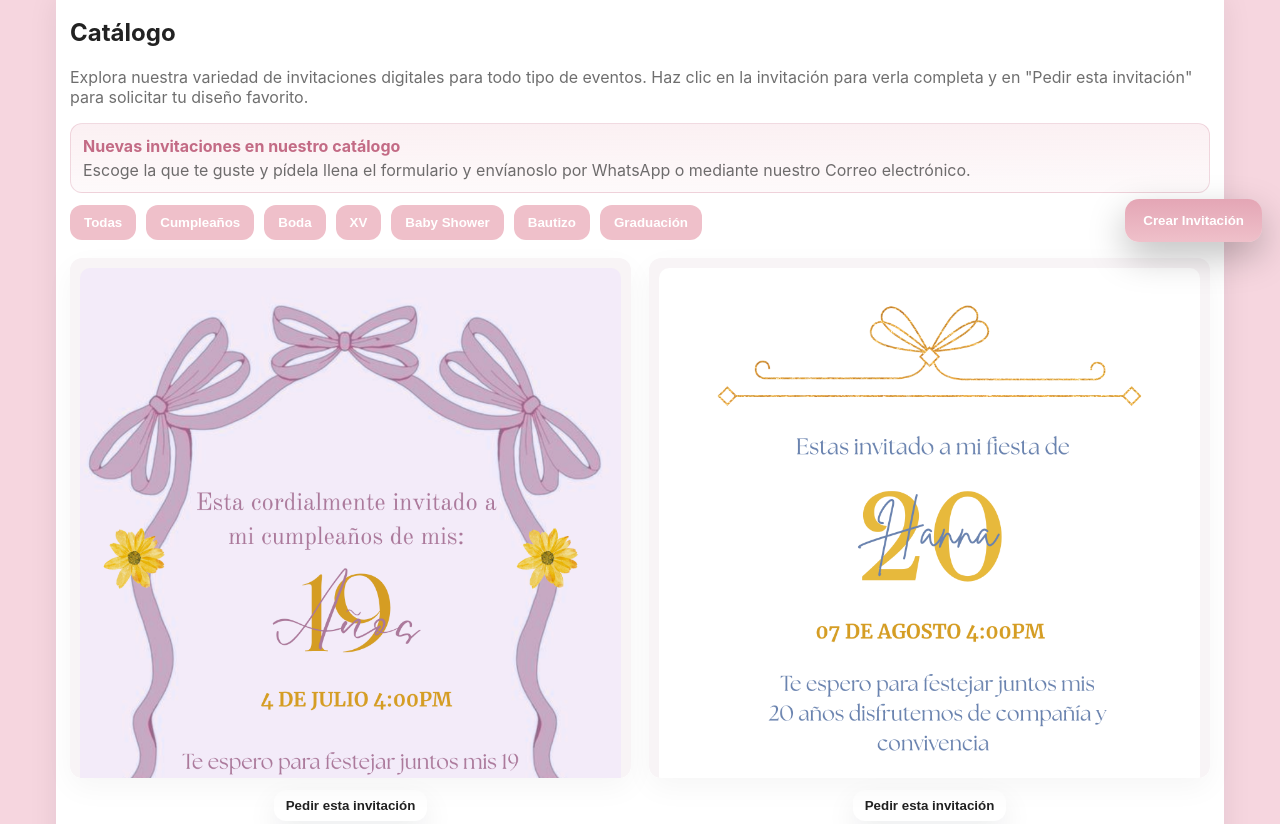
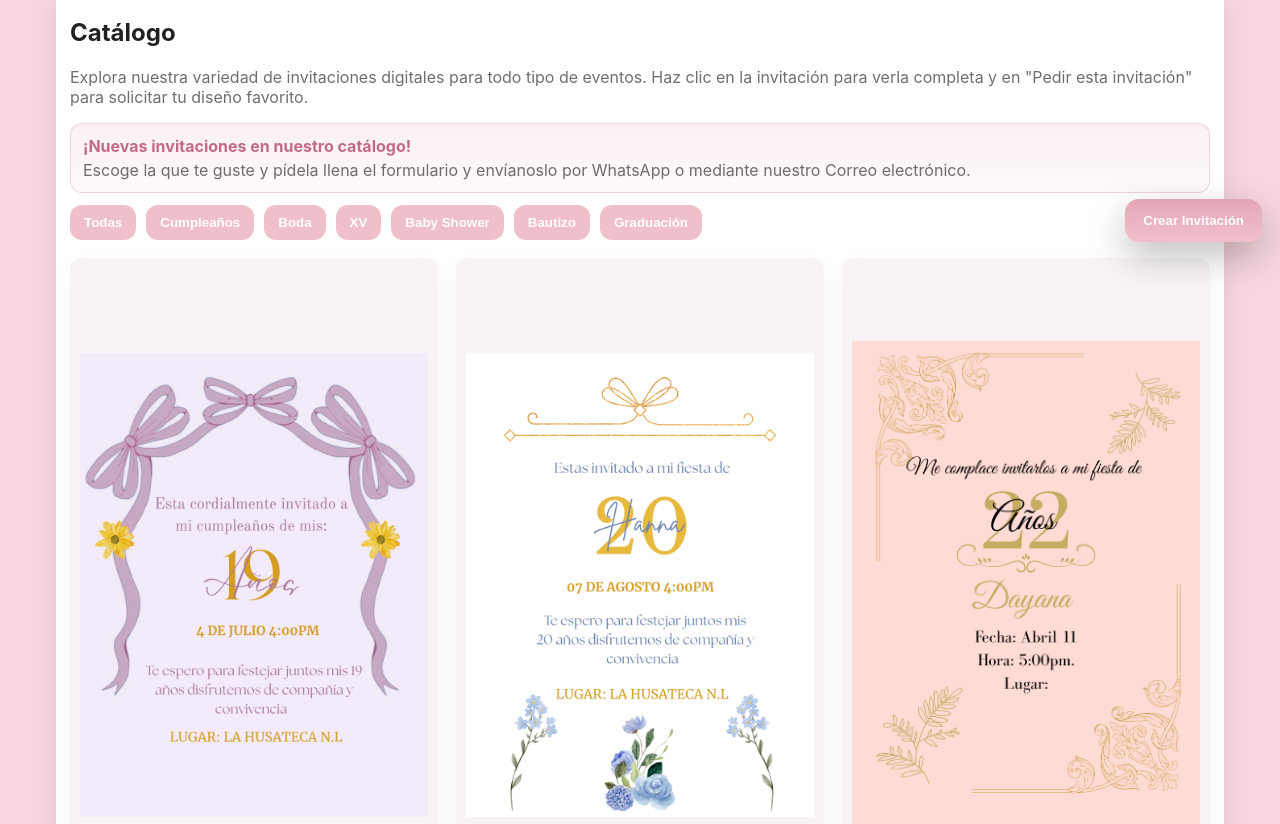
Before and after one commit to SofiaGarcia15/InvitaOnline, a plain HTML site: page index.html in a window 1280 px wide. Shown: the part 540-1364 px from the top of the page. Drawn offline with Linux system fonts and the light colour scheme.

Commit message:
Ajusta catálogo a 3 columnas y mejora vista completa en móvil

```diff
--- a/index.html
+++ b/index.html
@@ -81,7 +81,7 @@
     .cat-btn:active{transform:translateY(1px)}
 
     /* GALLERY */
-    .gallery{display:grid;grid-template-columns:repeat(2,minmax(0,1fr));gap:18px;margin-top:14px}
+    .gallery{display:grid;grid-template-columns:repeat(3,minmax(0,1fr));gap:18px;margin-top:14px}
     .catalog-notice{
       margin-top:10px;
       background:linear-gradient(180deg,rgba(239,192,202,0.24),rgba(239,192,202,0.08));
@@ -92,7 +92,7 @@
     .catalog-notice strong{display:block;font-size:16px;color:var(--accent-dark);margin-bottom:4px}
     .invite-card{
       width:100%;
-      height:520px;
+      height:auto;
       border-radius:12px;
       background:linear-gradient(180deg,#fff,#fff);
       display:flex;flex-direction:column;
@@ -107,7 +107,7 @@
     }
     .invite-card:hover{transform:translateY(-6px);box-shadow:0 18px 40px rgba(0,0,0,0.08)}
     .invite-card .card-inner{width:100%;height:100%;display:flex;flex-direction:column}
-    .invite-card .preview{flex:1;display:flex;align-items:center;justify-content:center;padding:10px;background:#f8f4f6}
+    .invite-card .preview{display:flex;align-items:center;justify-content:center;padding:10px;background:#f8f4f6;aspect-ratio:9/16}
     .invite-card img{width:100%;height:100%;object-fit:contain;display:block;border-radius:10px}
     .invite-card .meta{padding:10px;display:flex;flex-direction:column;gap:8px;align-items:center}
 
@@ -137,7 +137,7 @@
       .gallery{grid-template-columns:1fr}
       .slider-wrapper{height:300px}
       .catalog-notice strong{font-size:15px}
-      .invite-card{height:460px}
+      .invite-card{height:auto}
     }
     @media(prefers-reduced-motion:reduce){ .slider{transition:none} .dot,.btn{transition:none} }
 
@@ -248,7 +248,7 @@
     display: flex;
     flex-direction: column;
     align-items: center;
-    margin-bottom: 60px;
+    margin-bottom: 28px;
 }
 .invite-wrapper .btn-solicitar {
     margin-top: 12px;
@@ -332,7 +332,7 @@
 <h2>Catálogo</h2>
 <p class="muted">Explora nuestra variedad de invitaciones digitales para todo tipo de eventos. Haz clic en la invitación para verla completa y en "Pedir esta invitación" para solicitar tu diseño favorito.</p>
 <div class="catalog-notice" role="status" aria-live="polite">
-<strong>Nuevas invitaciones en nuestro catálogo</strong>
+<strong>¡Nuevas invitaciones en nuestro catálogo!</strong>
 <p class="muted" style="margin:0">Escoge la que te guste y pídela llena el formulario y envíanoslo por WhatsApp o mediante nuestro Correo electrónico.</p>
 </div>
 <div aria-label="Categorías" class="categories" role="tablist" style="margin-top:12px">
```
